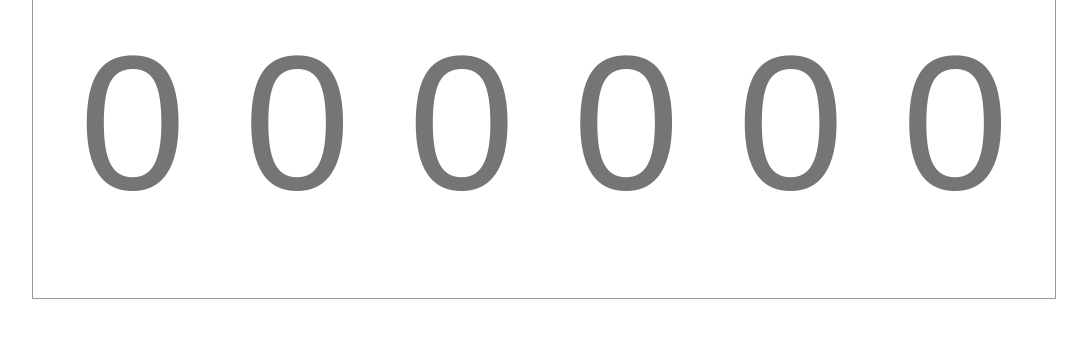
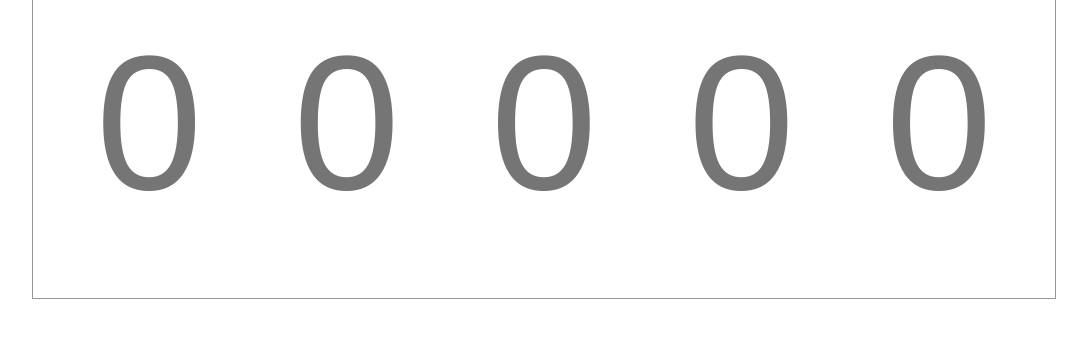
Before and after one commit to acciojob/OTP-CasteAwayy, a website: page main.html in a window 1280 px wide. Shown: the part 308-646 px from the top of the page, without its empty margins (96-1183 px from the left). Drawn offline with Linux system fonts and the light colour scheme.

Commit message:
created a submission

```diff
--- a/main.html
+++ b/main.html
@@ -17,7 +17,7 @@
         <input class="code" id="code-3" type="number" placeholder="0" min="0" max="9" />
         <input class="code" id="code-4" type="number" placeholder="0" min="0" max="9" />
         <input class="code" id="code-5" type="number" placeholder="0" min="0" max="9" />
-        <input class="code" id="code-6" type="number" placeholder="0" min="0" max="9" />
+        <!-- <input class="code" id="code-6" type="number" placeholder="0" min="0" max="9" /> -->
       </div>
       </div>
     </div>
```
